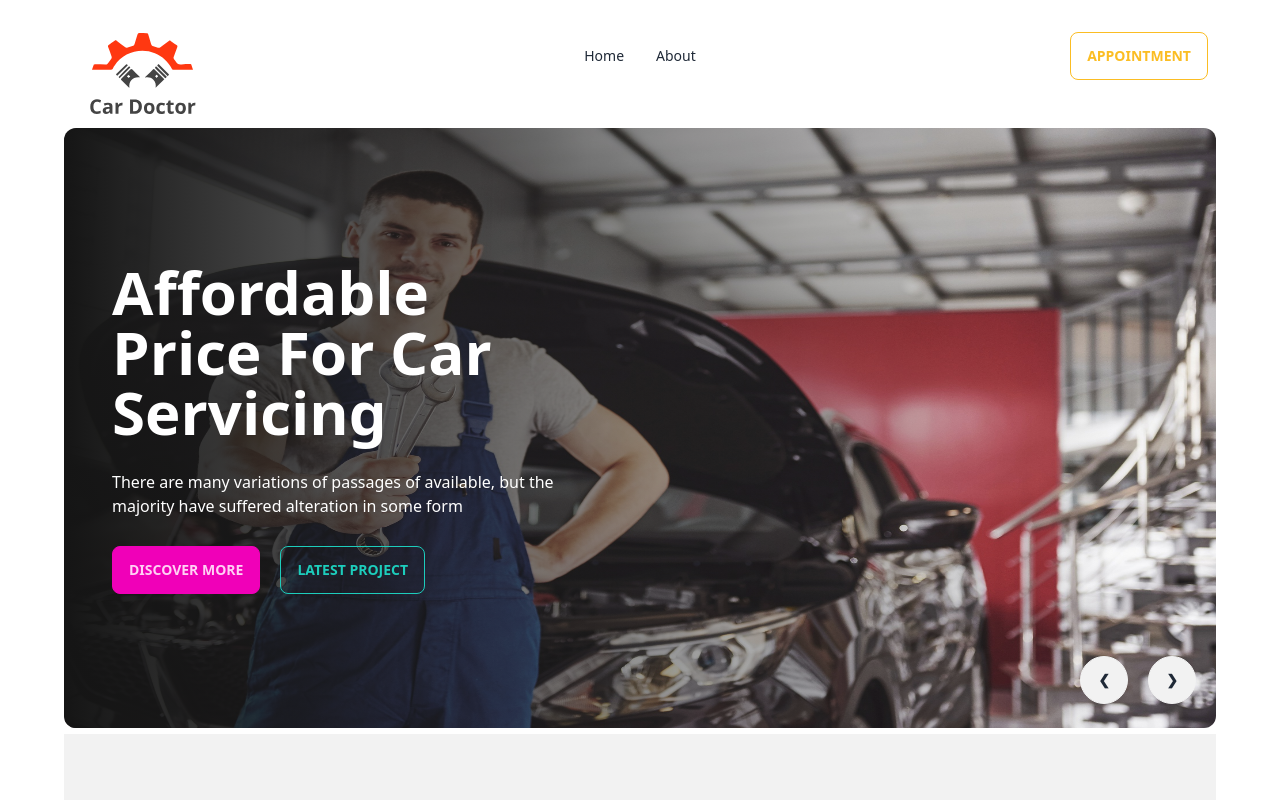
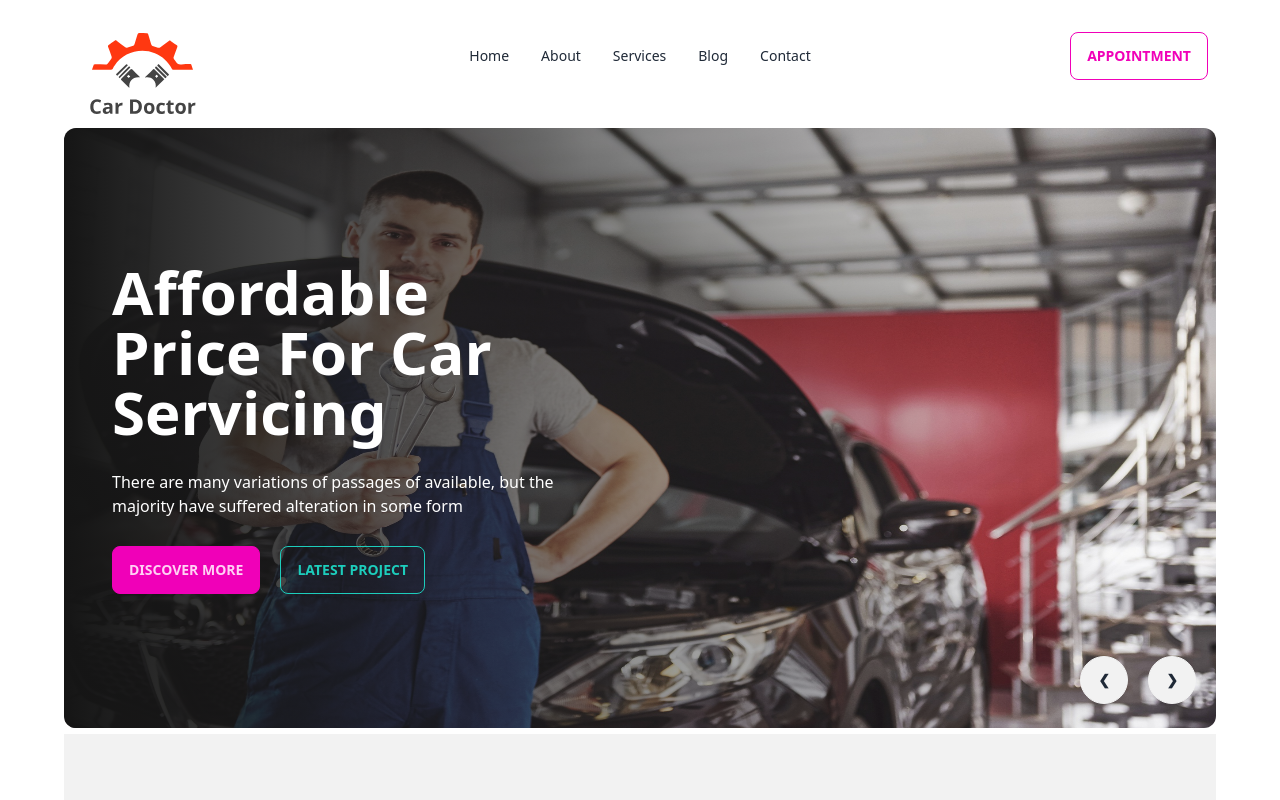
Before and after one commit to AbdusSattar-70/car_doctor_client, a React (Vite) app: page / in a window 1280 px wide. Shown: the top 800 px of the page. Built offline with nearby package versions, Linux system fonts and the light colour scheme; no server answers.

Commit message:
Update Navbar component's style

```diff
--- a/src/pages/shared/navbar/Navbar.jsx
+++ b/src/pages/shared/navbar/Navbar.jsx
@@ -9,6 +9,15 @@ const Navbar = () => {
       </li>
       <li>
         <Link to="/about"> About</Link>
+      </li>
+      <li>
+        <Link to="/"> Services</Link>
+      </li>
+      <li>
+        <Link to="/about"> Blog</Link>
+      </li>
+      <li>
+        <Link to="/about"> Contact</Link>
       </li>
     </>
   );
@@ -48,7 +57,7 @@ const Navbar = () => {
         <ul className="menu menu-horizontal px-1">{navItems}</ul>
       </div>
       <div className="navbar-end">
-        <button className="btn btn-outline btn-warning">Appointment</button>
+        <button className="btn btn-outline btn-secondary">Appointment</button>
       </div>
     </div>
   );
```
